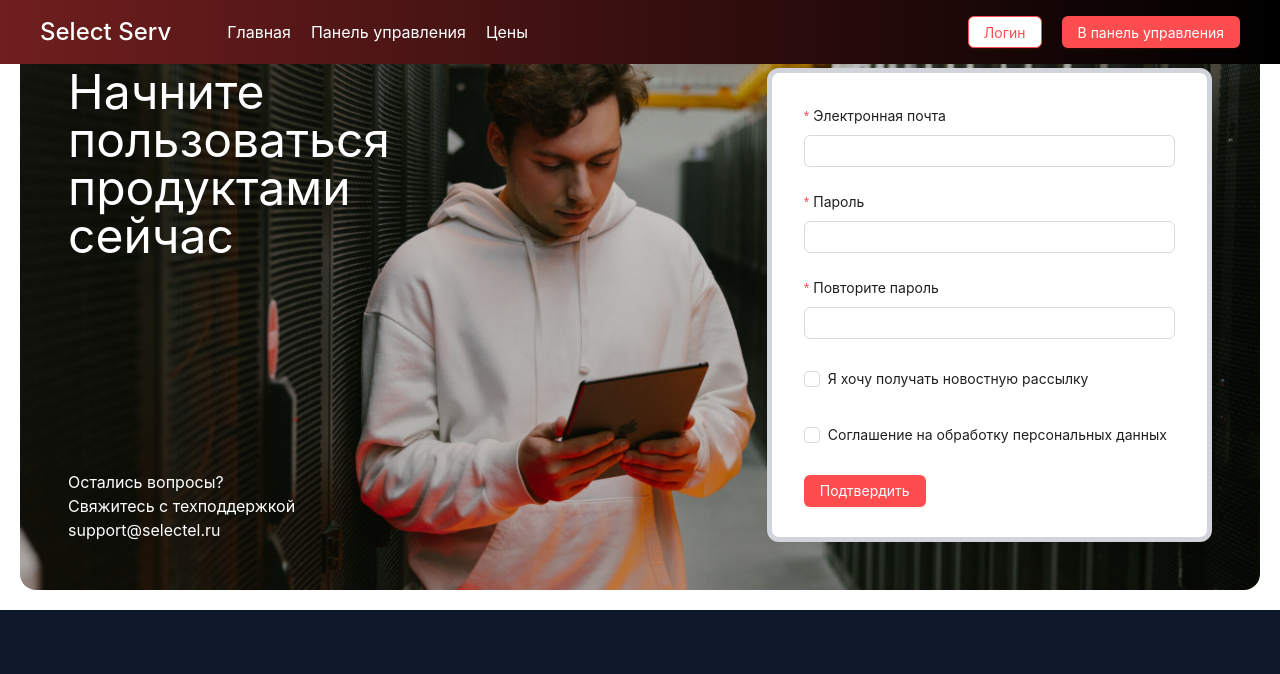
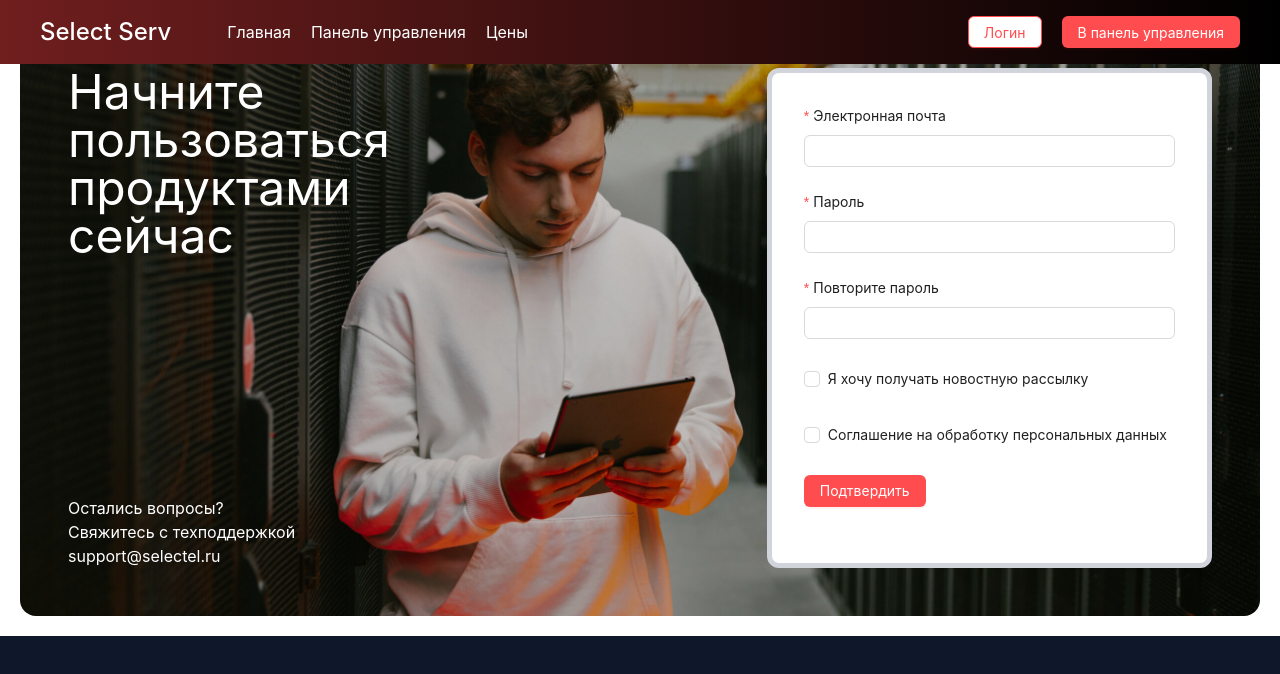
Before and after one commit to BibaBlloba/SelectServ2, a React (Vite) app in the folder frontend/: page /auth in a window 1280 px wide. Shown: the top 674 px of the page. Built offline with nearby package versions, Linux system fonts and the light colour scheme.

Commit message:
Master Register 670px

```diff
--- a/frontend/src/components/MasterRegister.jsx
+++ b/frontend/src/components/MasterRegister.jsx
@@ -10,7 +10,7 @@ const onFinishFailed = (errorInfo) => {
 const MasterRegister = () => {
   return (
     <div className="bg-white p-5 hidden sm:block">
-      <div className="max-h-[570px] bg-[url(./assets/MasterRegister.jpg)] bg-cover bg-right rounded-2xl flex flex-row p-12 justify-between">
+      <div className="max-h-[670px] bg-[url(./assets/MasterRegister.jpg)] bg-cover bg-right rounded-2xl flex flex-row p-12 justify-between">
         <div className="flex flex-col justify-between ">
           <h1 className="text-white text-5xl max-w-[200px]">
             Начните пользоваться продуктами сейчас
```
